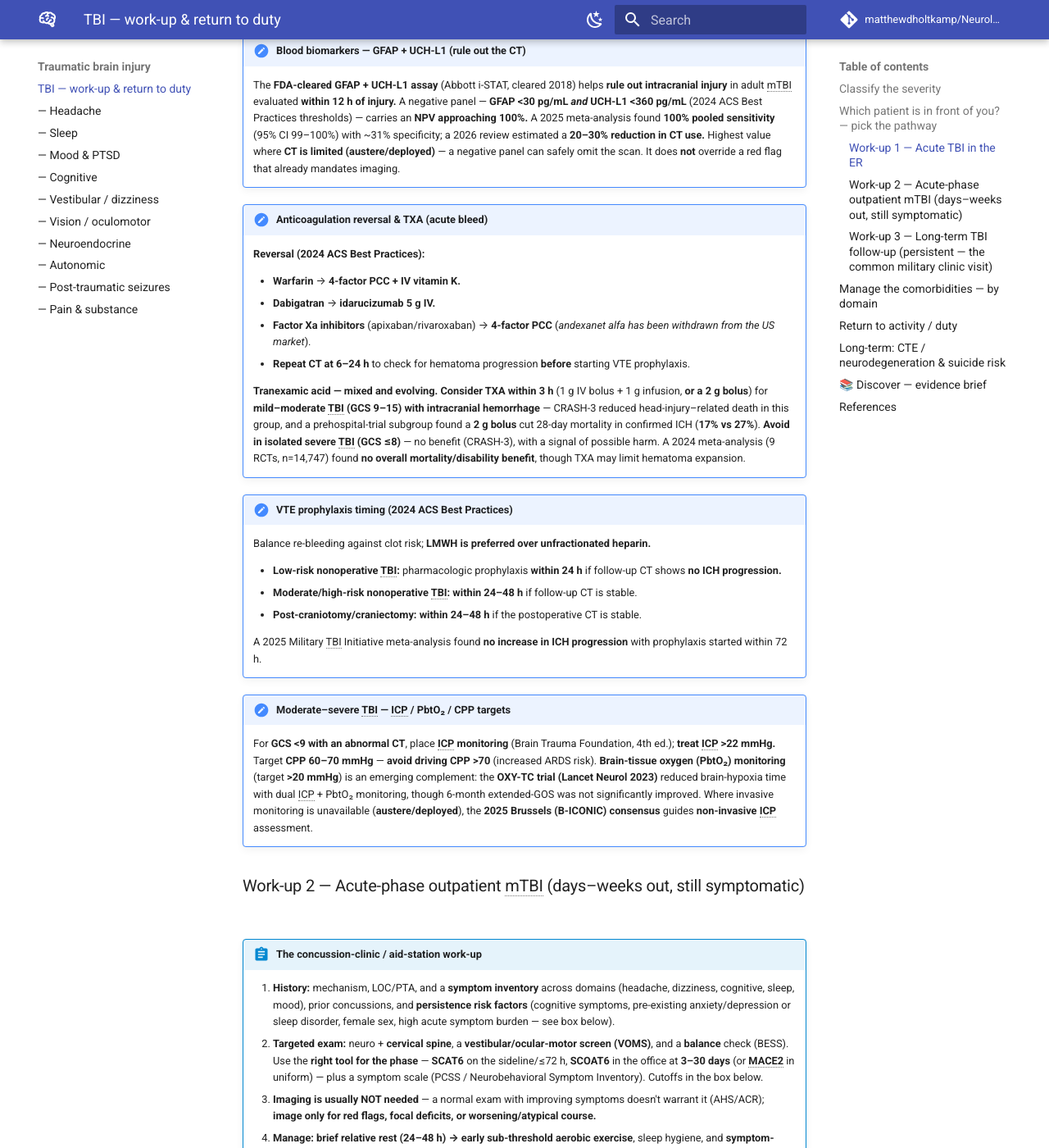
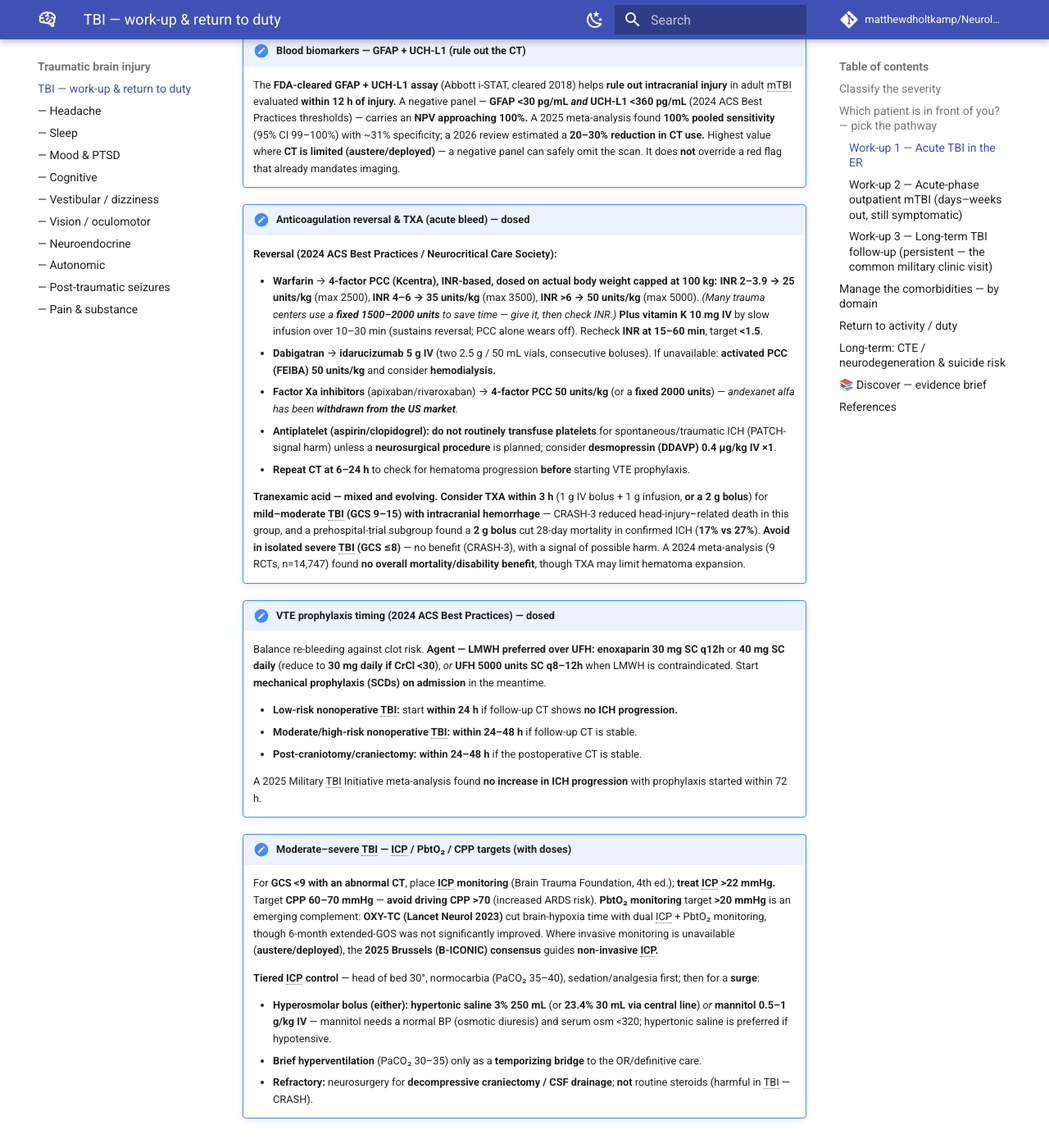
Before and after one commit to matthewdholtkamp/Neurology, an MkDocs documentation site: the page built from docs/tbi/index.md, in a window 1280 px wide and 1400 px high, scrolled down 2092 px. Shown: the whole window at 82% size. Built offline with MkDocs 1.6.1 and Material for MkDocs 9.7.7, drawn with Linux system fonts in a browser that asks for light colours; comment, search, counter and statistics services are not loaded.

Commit message:
TBI: make acute-ER management prescriptive with actual doses
- Anticoagulation reversal: weight/INR-based 4F-PCC dosing (25/35/50 units/kg
  + fixed-dose alternative), vitamin K 10 mg IV, idarucizumab 5 g, Xa-inhibitor
  50 units/kg, antiplatelet/DDAVP guidance, INR target/recheck timing
- VTE prophylaxis: enoxaparin 30 mg q12h / 40 mg daily (renal adjust), UFH
  alternative, SCDs on admission
- ICP control: tiered hyperosmolar dosing (HTS 3%/23.4%, mannitol 0.5-1 g/kg),
  hyperventilation bridge, no steroids (CRASH)
- PTH gateway: dose the metoclopramide 10 mg + diphenhydramine 25 mg acute RCT regimen

Co-Authored-By: Claude Fable 5 <noreply@anthropic.com>

```diff
--- a/docs/tbi/index.md
+++ b/docs/tbi/index.md
@@ -79,13 +79,21 @@ The work-up is completely different by **phase**. Sort the patient into one of t
     Highest value where **CT is limited (austere/deployed)** — a negative panel can safely omit
     the scan. It does **not** override a red flag that already mandates imaging.
 
-!!! note "Anticoagulation reversal & TXA (acute bleed)"
-    **Reversal (2024 ACS Best Practices):**
+!!! note "Anticoagulation reversal & TXA (acute bleed) — dosed"
+    **Reversal (2024 ACS Best Practices / Neurocritical Care Society):**
 
-    - **Warfarin** → **4-factor PCC + IV vitamin K.**
-    - **Dabigatran** → **idarucizumab 5 g IV.**
-    - **Factor Xa inhibitors** (apixaban/rivaroxaban) → **4-factor PCC** (*andexanet alfa has been
-      withdrawn from the US market*).
+    - **Warfarin** → **4-factor PCC (Kcentra), INR-based, dosed on actual body weight capped at
+      100 kg:** **INR 2–3.9 → 25 units/kg** (max 2500), **INR 4–6 → 35 units/kg** (max 3500),
+      **INR >6 → 50 units/kg** (max 5000). *(Many trauma centers use a **fixed 1500–2000 units** to
+      save time — give it, then check INR.)* **Plus vitamin K 10 mg IV** by slow infusion over
+      10–30 min (sustains reversal; PCC alone wears off). Recheck **INR at 15–60 min**, target **<1.5**.
+    - **Dabigatran** → **idarucizumab 5 g IV** (two 2.5 g / 50 mL vials, consecutive boluses). If
+      unavailable: **activated PCC (FEIBA) 50 units/kg** and consider **hemodialysis.**
+    - **Factor Xa inhibitors** (apixaban/rivaroxaban) → **4-factor PCC 50 units/kg** (or a **fixed
+      2000 units**) — *andexanet alfa has been **withdrawn from the US market**.*
+    - **Antiplatelet (aspirin/clopidogrel):** **do not routinely transfuse platelets** for
+      spontaneous/traumatic ICH (PATCH-signal harm) unless a **neurosurgical procedure** is planned;
+      consider **desmopressin (DDAVP) 0.4 µg/kg IV ×1**.
     - **Repeat CT at 6–24 h** to check for hematoma progression **before** starting VTE prophylaxis.
 
     **Tranexamic acid — mixed and evolving.** **Consider TXA within 3 h** (1 g IV bolus + 1 g
@@ -96,25 +104,36 @@ The work-up is completely different by **phase**. Sort the patient into one of t
     harm. A 2024 meta-analysis (9 RCTs, n=14,747) found **no overall mortality/disability benefit**,
     though TXA may limit hematoma expansion.
 
-!!! note "VTE prophylaxis timing (2024 ACS Best Practices)"
-    Balance re-bleeding against clot risk; **LMWH is preferred over unfractionated heparin.**
+!!! note "VTE prophylaxis timing (2024 ACS Best Practices) — dosed"
+    Balance re-bleeding against clot risk. **Agent — LMWH preferred over UFH:** **enoxaparin
+    30 mg SC q12h** or **40 mg SC daily** (reduce to **30 mg daily if CrCl <30**), *or* **UFH
+    5000 units SC q8–12h** when LMWH is contraindicated. Start **mechanical prophylaxis (SCDs)
+    on admission** in the meantime.
 
-    - **Low-risk nonoperative TBI:** pharmacologic prophylaxis **within 24 h** if follow-up CT shows
-      **no ICH progression.**
+    - **Low-risk nonoperative TBI:** start **within 24 h** if follow-up CT shows **no ICH progression.**
     - **Moderate/high-risk nonoperative TBI:** **within 24–48 h** if follow-up CT is stable.
     - **Post-craniotomy/craniectomy:** **within 24–48 h** if the postoperative CT is stable.
 
     A 2025 Military TBI Initiative meta-analysis found **no increase in ICH progression** with
     prophylaxis started within 72 h.
 
-!!! note "Moderate–severe TBI — ICP / PbtO₂ / CPP targets"
+!!! note "Moderate–severe TBI — ICP / PbtO₂ / CPP targets (with doses)"
     For **GCS <9 with an abnormal CT**, place **ICP monitoring** (Brain Trauma Foundation, 4th ed.);
     **treat ICP >22 mmHg.** Target **CPP 60–70 mmHg** — **avoid driving CPP >70** (increased ARDS
-    risk). **Brain-tissue oxygen (PbtO₂) monitoring** (target **>20 mmHg**) is an emerging
-    complement: the **OXY-TC trial (Lancet Neurol 2023)** reduced brain-hypoxia time with dual
-    ICP + PbtO₂ monitoring, though 6-month extended-GOS was not significantly improved. Where
-    invasive monitoring is unavailable (**austere/deployed**), the **2025 Brussels (B-ICONIC)
-    consensus** guides **non-invasive ICP** assessment.
+    risk). **PbtO₂ monitoring** target **>20 mmHg** is an emerging complement: **OXY-TC (Lancet
+    Neurol 2023)** cut brain-hypoxia time with dual ICP + PbtO₂ monitoring, though 6-month
+    extended-GOS was not significantly improved. Where invasive monitoring is unavailable
+    (**austere/deployed**), the **2025 Brussels (B-ICONIC) consensus** guides **non-invasive ICP.**
+
+    **Tiered ICP control** — head of bed 30°, normocarbia (PaCO₂ 35–40), sedation/analgesia first;
+    then for a **surge**:
+
+    - **Hyperosmolar bolus (either):** **hypertonic saline 3% 250 mL** (or **23.4% 30 mL via central
+      line**) *or* **mannitol 0.5–1 g/kg IV** — mannitol needs a normal BP (osmotic diuresis) and
+      serum osm <320; hypertonic saline is preferred if hypotensive.
+    - **Brief hyperventilation** (PaCO₂ 30–35) only as a **temporizing bridge** to the OR/definitive care.
+    - **Refractory:** neurosurgery for **decompressive craniectomy / CSF drainage**; **not** routine
+      steroids (harmful in TBI — CRASH).
 
 ### Work-up 2 — Acute-phase outpatient mTBI (days–weeks out, still symptomatic)
 
```
Also changed, not shown: docs/tbi/headache.md (+2 -2 lines).
